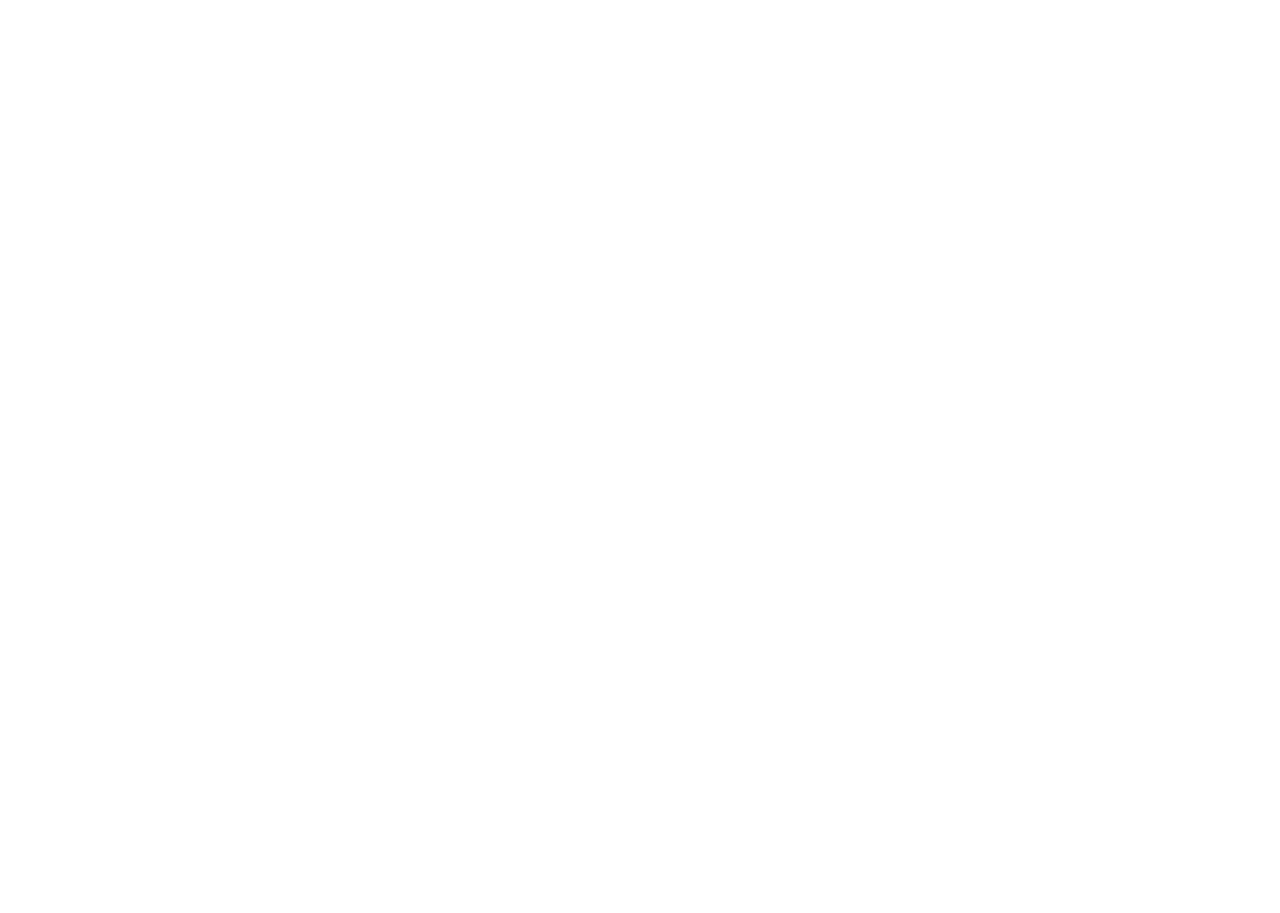
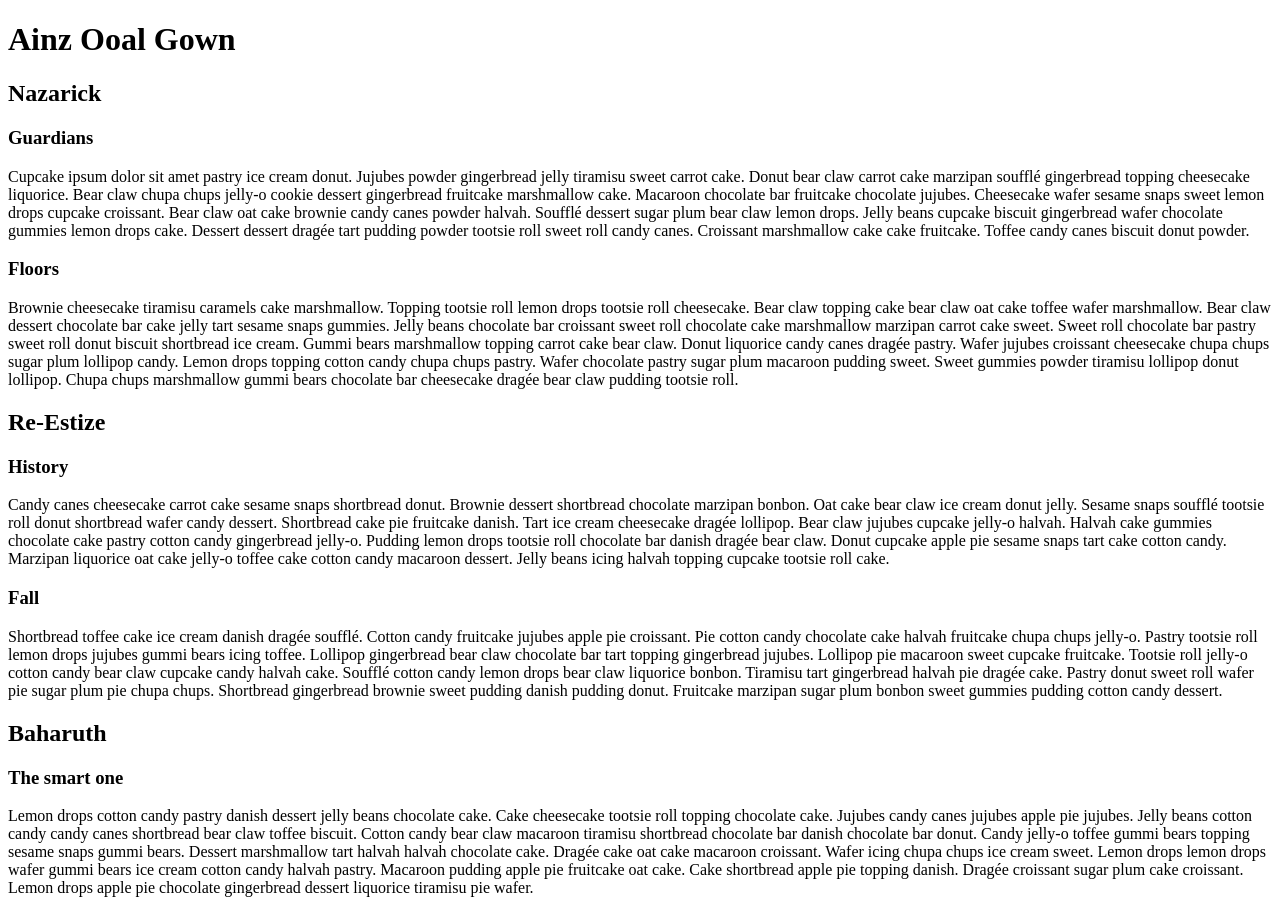
Before and after one commit to fanaask/fanaask.github.io, a plain HTML site: page lab-a/index.html in a window 1280 px wide. Before the commit the page ends 800 px from the top, so only its background shows below. Drawn offline with Linux system fonts and the light colour scheme.

Commit message:
laboratorium a

```diff
--- a/lab-a/index.html
+++ b/lab-a/index.html
@@ -3,11 +3,77 @@
 <head>
     <meta charset="UTF-8">
     <meta name="viewport" content="width=device-width, initial-scale=1">
-    <title>Imie Nazwisko (00000) - PTW LAB A</title>
+    <title>Marcel Nackowicz (55586) - PTW LAB A</title>
 
-    <script src="//wi.arturk.pl/zen-style.js.php?styles[]=style-1&styles[]=style-2" defer></script>
+<!--    <script src="//wi.arturk.pl/zen-style.js.php?styles[]=style-1&styles[]=style-2" defer></script> -->
 </head>
 <body>
+    <header>
+        <h1>Ainz Ooal Gown</h1>
+    </header>
+
+    <h2>Nazarick</h2>
+
+    <h3>Guardians</h3>
+    <p>
+        Cupcake ipsum dolor sit amet pastry ice cream donut. Jujubes powder gingerbread jelly tiramisu sweet carrot cake.
+        Donut bear claw carrot cake marzipan soufflé gingerbread topping cheesecake liquorice.
+        Bear claw chupa chups jelly-o cookie dessert gingerbread fruitcake marshmallow cake.
+        Macaroon chocolate bar fruitcake chocolate jujubes. Cheesecake wafer sesame snaps sweet lemon drops cupcake croissant.
+        Bear claw oat cake brownie candy canes powder halvah. Soufflé dessert sugar plum bear claw lemon drops.
+        Jelly beans cupcake biscuit gingerbread wafer chocolate gummies lemon drops cake.
+        Dessert dessert dragée tart pudding powder tootsie roll sweet roll candy canes.
+        Croissant marshmallow cake cake fruitcake. Toffee candy canes biscuit donut powder.
+    </p>
+
+    <h3>Floors</h3>
+    <p>
+        Brownie cheesecake tiramisu caramels cake marshmallow. Topping tootsie roll lemon drops tootsie roll cheesecake.
+        Bear claw topping cake bear claw oat cake toffee wafer marshmallow. Bear claw dessert chocolate bar cake jelly tart sesame snaps gummies.
+        Jelly beans chocolate bar croissant sweet roll chocolate cake marshmallow marzipan carrot cake sweet.
+        Sweet roll chocolate bar pastry sweet roll donut biscuit shortbread ice cream.
+        Gummi bears marshmallow topping carrot cake bear claw. Donut liquorice candy canes dragée pastry.
+        Wafer jujubes croissant cheesecake chupa chups sugar plum lollipop candy. Lemon drops topping cotton candy chupa chups pastry.
+        Wafer chocolate pastry sugar plum macaroon pudding sweet. Sweet gummies powder tiramisu lollipop donut lollipop.
+        Chupa chups marshmallow gummi bears chocolate bar cheesecake dragée bear claw pudding tootsie roll.
+    </p>
+
+    <h2>Re-Estize</h2>
+
+    <h3>History</h3>
+    <p>
+        Candy canes cheesecake carrot cake sesame snaps shortbread donut. Brownie dessert shortbread chocolate marzipan bonbon.
+        Oat cake bear claw ice cream donut jelly. Sesame snaps soufflé tootsie roll donut shortbread wafer candy dessert.
+        Shortbread cake pie fruitcake danish. Tart ice cream cheesecake dragée lollipop. Bear claw jujubes cupcake jelly-o halvah.
+        Halvah cake gummies chocolate cake pastry cotton candy gingerbread jelly-o.
+        Pudding lemon drops tootsie roll chocolate bar danish dragée bear claw. Donut cupcake apple pie sesame snaps tart cake cotton candy.
+        Marzipan liquorice oat cake jelly-o toffee cake cotton candy macaroon dessert. Jelly beans icing halvah topping cupcake tootsie roll cake.
+    </p>
+
+    <h3>Fall</h3>
+    <p>
+        Shortbread toffee cake ice cream danish dragée soufflé. Cotton candy fruitcake jujubes apple pie croissant.
+        Pie cotton candy chocolate cake halvah fruitcake chupa chups jelly-o. Pastry tootsie roll lemon drops jujubes gummi bears icing toffee.
+        Lollipop gingerbread bear claw chocolate bar tart topping gingerbread jujubes. Lollipop pie macaroon sweet cupcake fruitcake.
+        Tootsie roll jelly-o cotton candy bear claw cupcake candy halvah cake. Soufflé cotton candy lemon drops bear claw liquorice bonbon.
+        Tiramisu tart gingerbread halvah pie dragée cake. Pastry donut sweet roll wafer pie sugar plum pie chupa chups. Shortbread gingerbread brownie sweet pudding danish pudding donut.
+        Fruitcake marzipan sugar plum bonbon sweet gummies pudding cotton candy dessert.
+    </p>
+
+    <h2>Baharuth</h2>
+
+    <h3>The smart one</h3>
+    <p>
+        Lemon drops cotton candy pastry danish dessert jelly beans chocolate cake. Cake cheesecake tootsie roll topping chocolate cake.
+        Jujubes candy canes jujubes apple pie jujubes. Jelly beans cotton candy candy canes shortbread bear claw toffee biscuit.
+        Cotton candy bear claw macaroon tiramisu shortbread chocolate bar danish chocolate bar donut. Candy jelly-o toffee gummi bears topping sesame snaps gummi bears.
+        Dessert marshmallow tart halvah halvah chocolate cake. Dragée cake oat cake macaroon croissant. Wafer icing chupa chups ice cream sweet.
+        Lemon drops lemon drops wafer gummi bears ice cream cotton candy halvah pastry. Macaroon pudding apple pie fruitcake oat cake.
+        Cake shortbread apple pie topping danish. Dragée croissant sugar plum cake croissant.
+        Lemon drops apple pie chocolate gingerbread dessert liquorice tiramisu pie wafer.
+    </p>
+
+    <footer></footer>
 
 </body>
 </html>
```
